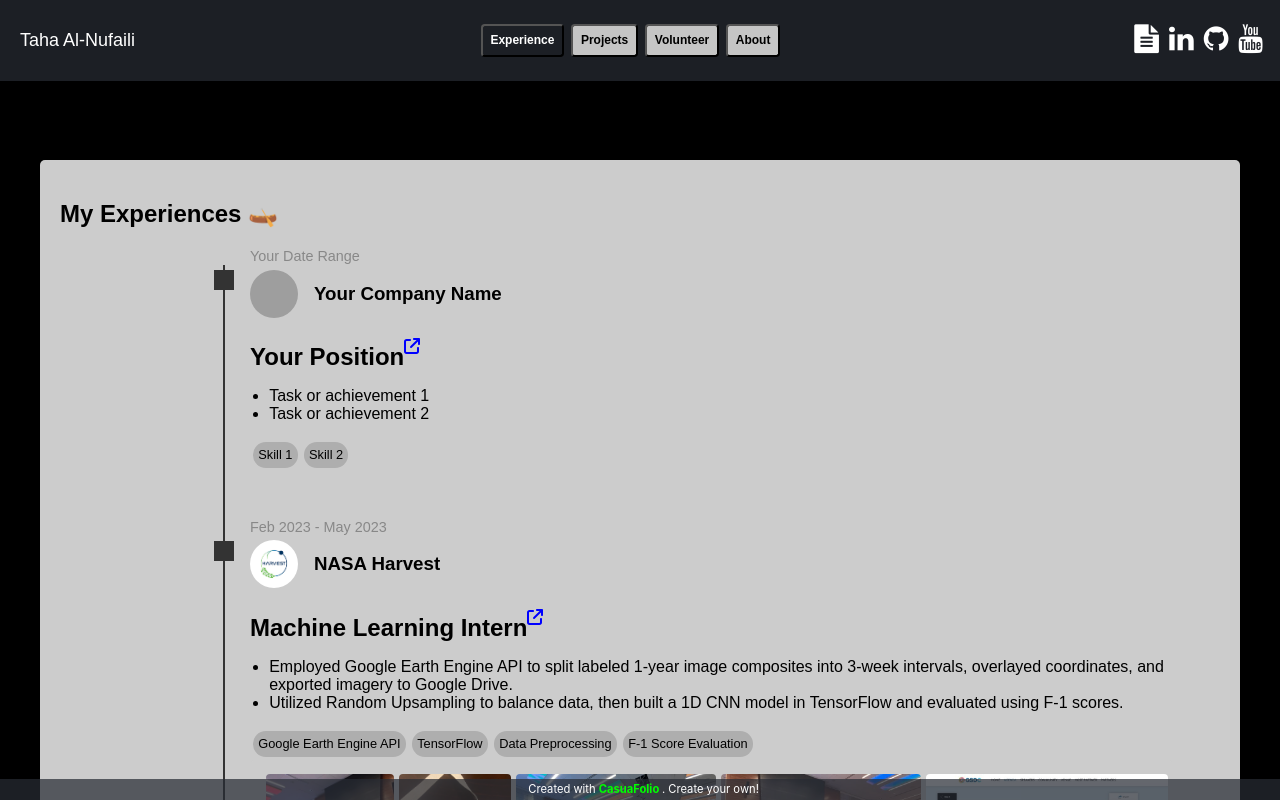
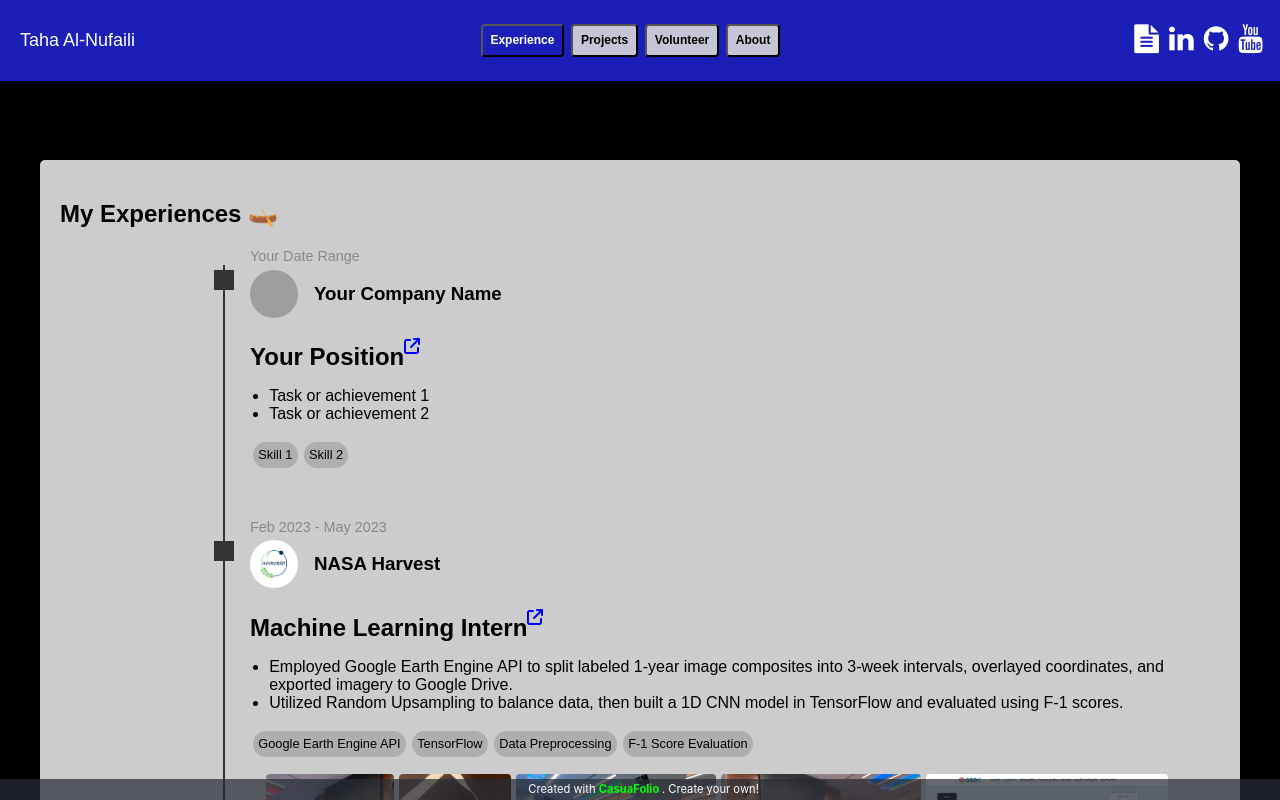
Before and after one commit to ta0a2000t/casuafolio, a React (Create React App) app: page / in a window 1280 px wide. Shown: the top 800 px of the page. Built offline with nearby package versions, Linux system fonts and the light colour scheme; grey boxes are pictures that could not be loaded.

Commit message:
header color choices in stylingConstants.js

```diff
--- a/src/App.js
+++ b/src/App.js
@@ -7,8 +7,9 @@ import 'font-awesome/css/font-awesome.min.css';
 import About from './components/About'
 import SocialIcons from './components/SocialIcons'; // adjust the import path as needed
 
-import {FULL_NAME , EXPERIENCE_EVENTS, PROJECT_EVENTS, VOLUNTEER_EVENTS, HEADER_FOOTER_COLOR} from './personalizationConstants';
+import {FULL_NAME , EXPERIENCE_EVENTS, PROJECT_EVENTS, VOLUNTEER_EVENTS} from './personalizationConstants';
 import {ABOUT_TAB_NAME, VOLUNTEER_TAB_NAME, EXPERIENCE_TAB_NAME, PROJECTS_TAB_NAME, EXPERIENCE_PAGE_HEADLINE, PROJECTS_PAGE_HEADLINE, VOLUNTEER_PAGE_HEADLINE} from './personalizationConstants';
+import {HEADER_COLOR} from './stylingConstants';
 import { getColor } from './helpers/utils';
 
 
@@ -19,7 +20,7 @@ function App() {
   const [activeTimeline, setActiveTimeline] = useState('experiences'); // 'projects', 'volunteer', or 'experiences'
   const aboutRef = useRef(null); // to scroll to about section
   const [sectionToScroll, setSectionToScroll] = useState(null);
-  const headerColor = getColor(HEADER_FOOTER_COLOR, 7);
+  const headerColor = getColor(HEADER_COLOR, 7);
 
 
 
--- a/src/personalizationConstants.js
+++ b/src/personalizationConstants.js
@@ -178,13 +178,3 @@ export const PROJECT_EVENTS = [
     link: "https://www.youtube.com/shorts/pCsyJK2JL6g"
   }
 ]
-
-/*
-Color Options:
-  - Default: 282c34
-  - Red: FF0000
-  - Blue: 0000FF
-  - Green: 008000
-  ...etc
-*/
-export const HEADER_FOOTER_COLOR = "282c34";
--- /dev/null
+++ b/src/stylingConstants.js
@@ -0,0 +1,9 @@
+/*
+Color Options:
+  - Default: 282c34
+  - Red: FF0000
+  - Blue: 0000FF
+  - Green: 008000
+  ...etc
+*/
+export const HEADER_COLOR = "282cff";
```
